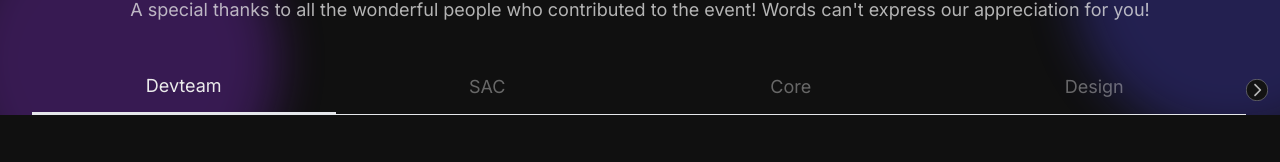
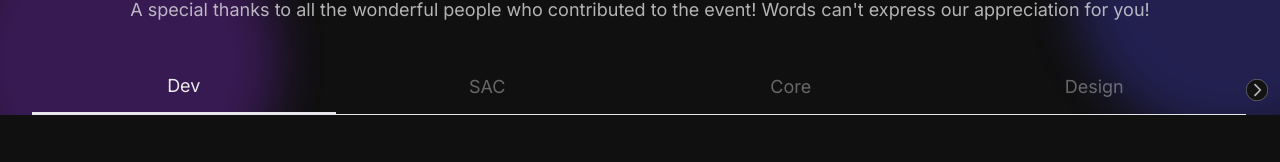
Before and after one commit to webgaurav02/cognitia-beta, a Next.js app: page /team in a window 1280 px wide. Shown: the part 220-382 px from the top of the page. Built offline with nearby package versions, Linux system fonts and the light colour scheme.

Commit message:
dev team heading

```diff
--- a/app/team/page.js
+++ b/app/team/page.js
@@ -105,7 +105,11 @@ const TeamSection = ({ images, names, roles }) => {
             className="object-cover max-w-full rounded-t-lg"
             placeholder="blur"
           />
-          <div className={`text-white mt font-poppins font-bold text-xl flex flex-col ${image === image10 ? 'text-[19px]' : ''}`}>
+          <div
+            className={`text-white mt font-poppins font-bold text-xl flex flex-col ${
+              image === image10 ? "text-[19px]" : ""
+            }`}
+          >
             <strong className={poppins.className}>{names[index]}</strong>
 
             <span className={algreya.className}>
@@ -174,13 +178,7 @@ function SAC() {
   return <TeamSection images={images} names={names} roles={roles} />;
 }
 function Core() {
-  const images = [
-    image14,
-    image15,
-    image16,
-    image17,
-    image18,
-  ];
+  const images = [image14, image15, image16, image17, image18];
   const names = [
     "Prakhar Gupta",
     "Shaik Lai Sameer",
@@ -302,7 +300,6 @@ function Management() {
     image65,
     image66,
     image67,
-
   ];
   const names = [
     "D S Hrangaolou",
@@ -324,7 +321,6 @@ function Management() {
     "Penugurthi Dinesh",
     "Sonam Bharti",
     "Rakesh Srikar Reddy",
-
   ];
   const roles = [
     "Coordinator (Hospitality)",
@@ -346,7 +342,6 @@ function Management() {
     "Co-coordinator (Event Management)",
     "Co-coordinator (Event Management)",
     "Co-coordinator (Event Management)",
-
   ];
 
   return <TeamSection images={images} names={names} roles={roles} />;
@@ -393,7 +388,7 @@ function Others() {
 }
 
 const componentsMap = {
-  Devteam,
+  Dev: Devteam,
   SAC,
   Core,
   Design,
@@ -439,11 +434,11 @@ const ContainerX = ({ content }) => {
 };
 
 const Team = () => {
-  const [currentView, setCurrentView] = useState("Devteam");
+  const [currentView, setCurrentView] = useState("Dev");
   const [slideIndex, setSlideIndex] = useState(0);
 
   const navbarItems = [
-    "Devteam",
+    "Dev",
     "SAC",
     "Core",
     "Design",
```
